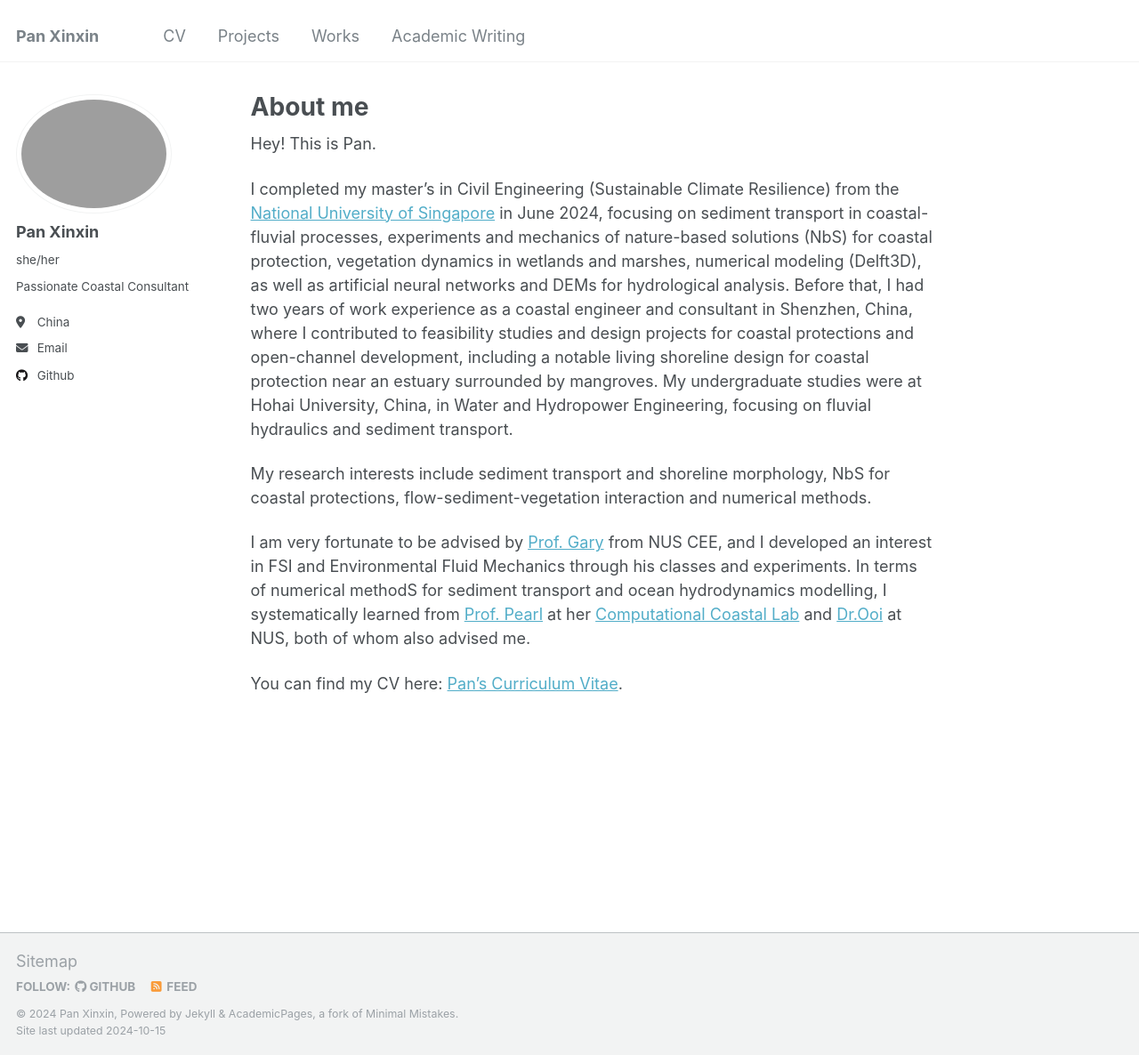
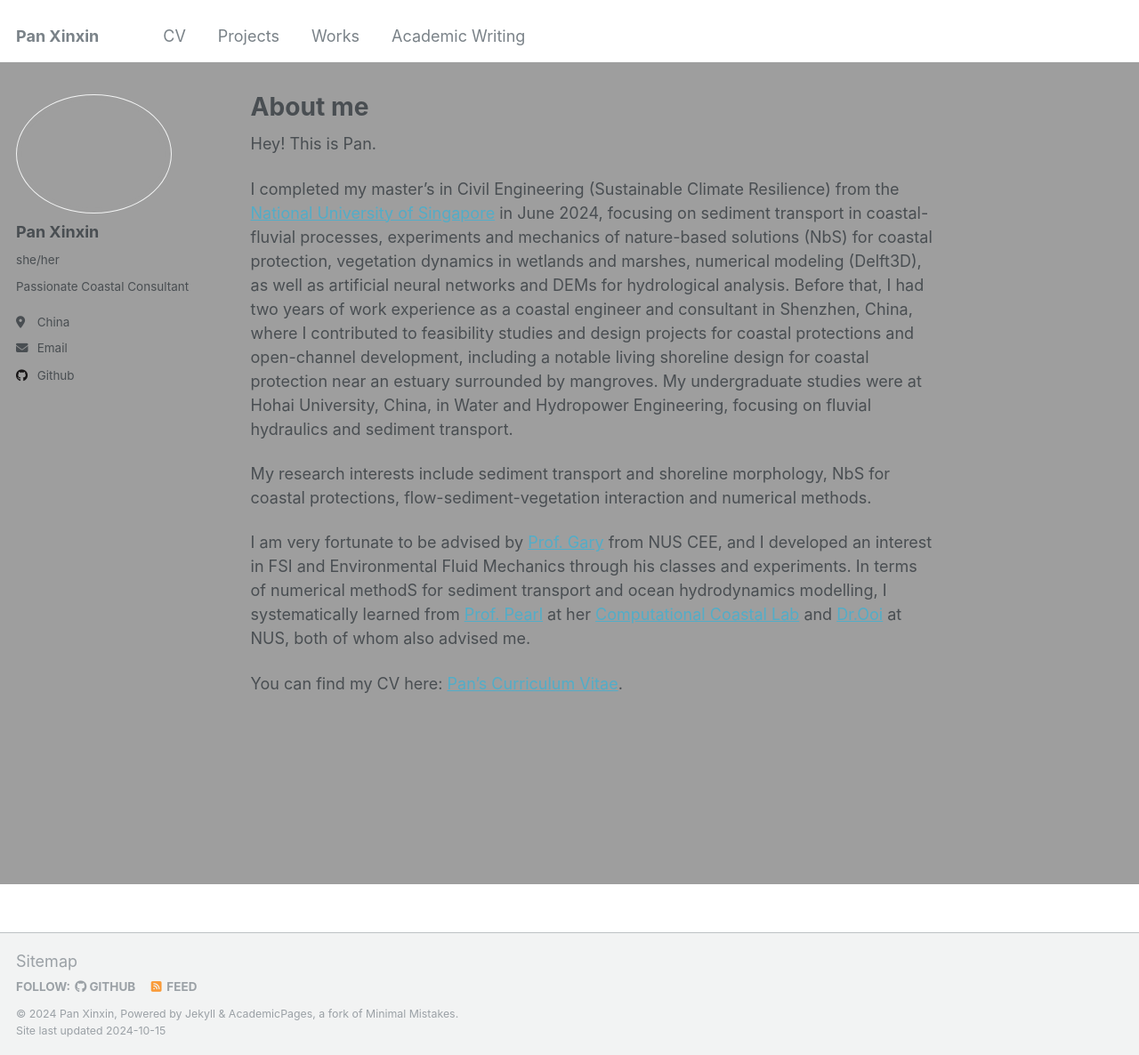
Before and after one commit to kingdaxing/kingdaxing.github.io, a Jekyll site: the page built from _pages/about.md, in a window 1280 px wide and 1186 px high. Shown: the whole window at 89% size. Built offline with Jekyll 4.4.1, drawn with Linux system fonts in a browser that asks for light colours.

Commit message:
Update academicons.css

```diff
--- a/assets/css/academicons.css
+++ b/assets/css/academicons.css
@@ -569,3 +569,11 @@ border-radius: .1em;
 .ai-inverse {
   color: #fff;
 }
+
+body {
+  background-image: url("/assets/images/DSC00801_bg.jpg"); /* 替换为你的图片路径 */
+  background-size: cover; /* 图片覆盖整个背景 */
+  background-position: center; /* 图片居中显示 */
+  background-repeat: no-repeat; /* 不重复显示图片 */
+  background-attachment: fixed; /* 固定背景图片，不跟随滚动 */
+}
```
